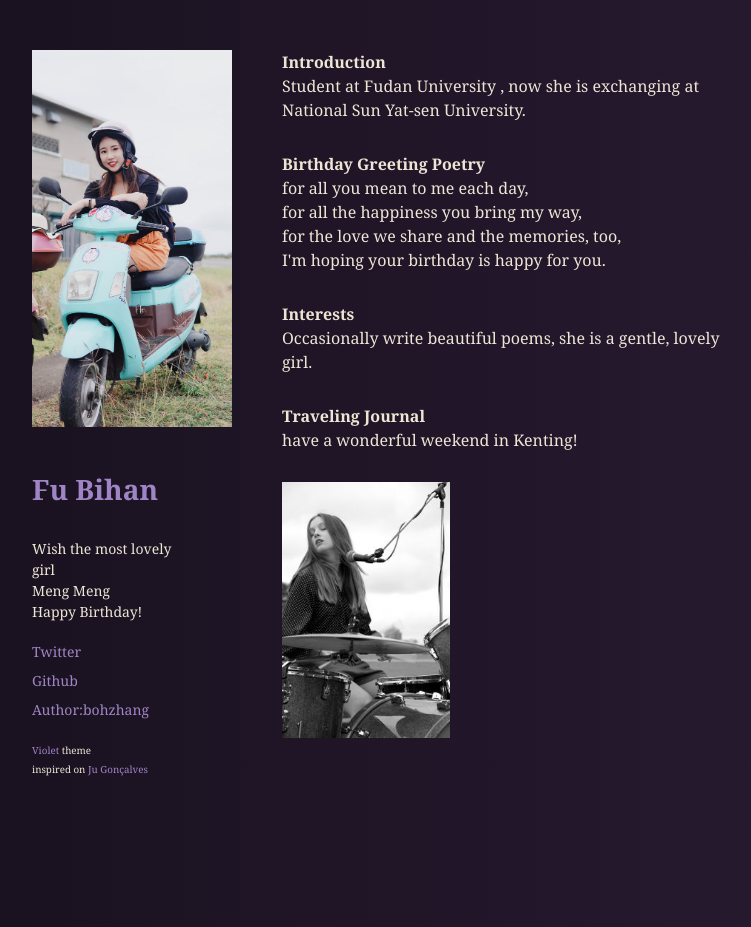
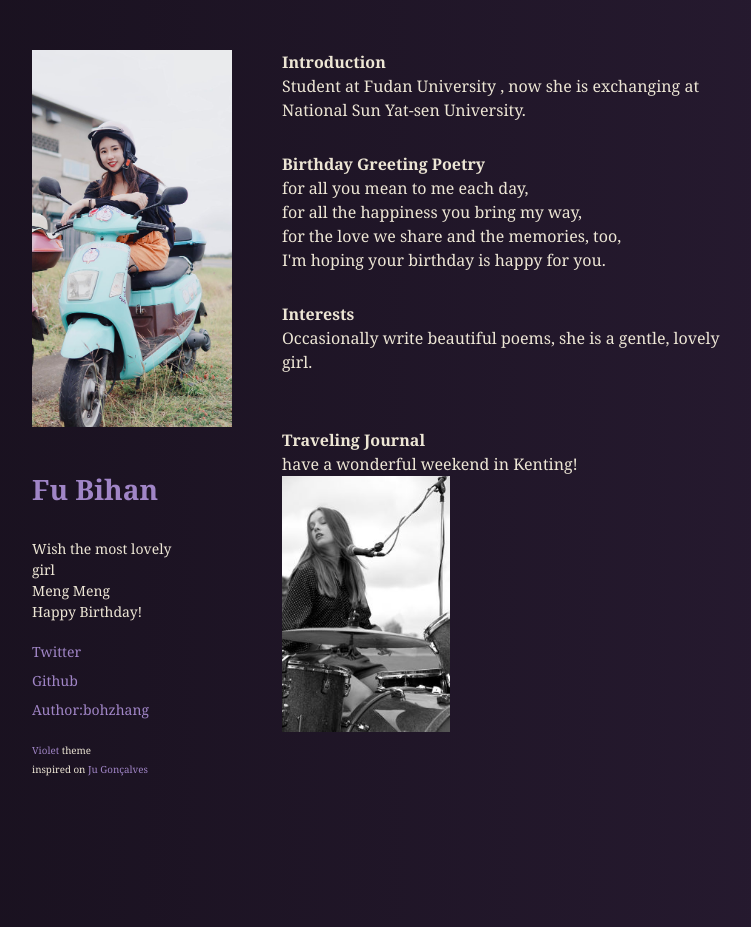
Before and after one commit to Spbohai/ddbohai.github.io, a Jekyll site: the page built from index.html, in a window 1280 px wide. Shown: the whole page, without its empty margins (68-819 px from the left). Built offline with Jekyll 4.4.1, drawn with Linux system fonts in a browser that asks for light colours.

Commit message:
Update index.html

```diff
--- a/index.html
+++ b/index.html
@@ -46,13 +46,12 @@
   <p>
     <strong>Interests</strong></br>
     Occasionally write beautiful poems, she is a gentle, lovely girl.
+    </br>
+    </br>
   </p>
 
   <p>
-
-  </p>
-  <p>
     <strong>Traveling Journal</strong></br>
     have a wonderful weekend in Kenting!<br/>
-   <p> <img src="./assets/images/picture.jpg" width="168" height="256" <img src="./assets/images/picture.jpg" width="168" height="256"</p>
+   <img src="./assets/images/picture.jpg" width="168" height="256" <img src="./assets/images/picture.jpg" width="168" height="256"
 </section>
```
